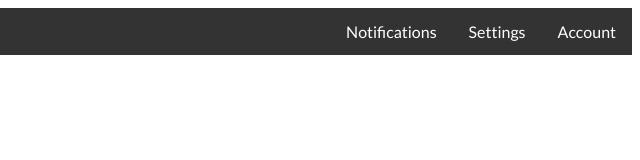
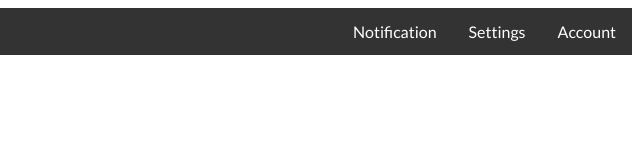
Before and after one commit to jippysquirmwood/chicoloapan.github.io, a website: page Public/views/index.html in a window 1280 px wide. Shown: the full height of the page, 640-1280 px from the left. Drawn offline with Linux system fonts and the light colour scheme; files whose address does not match are found by name.

Commit message:
plural -

```diff
--- a/Public/views/index.html
+++ b/Public/views/index.html
@@ -13,7 +13,7 @@
            <input type="text" placeholder="Search..">
            <li><a class="active" href="#home">Account</a></li>
            <li><a href="#news">Settings</a></li>
-           <li><a href="#contact">Notifications</a></li>
+           <li><a href="#contact">Notification</a></li>
            </ul>
       </div>
 
```
